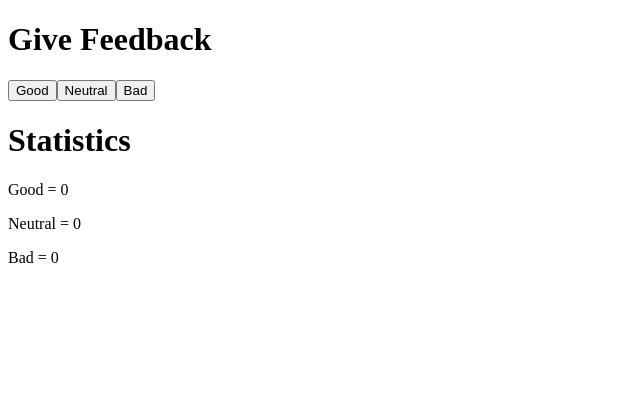
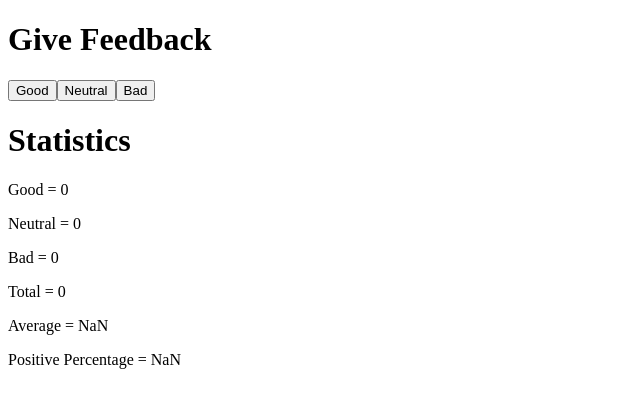
Before and after one commit to bazifabdullah/fullStackOpen, a React (Vite) app in the folder part1/unicafe/: page / in a window 1280 px wide. Shown: the top 408 px of the page, without its empty margins (0-640 px from the left). Built offline with nearby package versions, Linux system fonts and the light colour scheme.

Commit message:
complete exercise 7 of part 1

```diff
--- a/part1/unicafe/src/App.jsx
+++ b/part1/unicafe/src/App.jsx
@@ -31,6 +31,10 @@ const App = () => {
     setBad(bad + 1)
   }
 
+  const total = bad + good + neutral;
+  const positivePercentage = (good / total) * 100;
+  const average = (good - bad) / total;
+
   return (
     <div>
       <Header text="Give Feedback" />
@@ -43,6 +47,10 @@ const App = () => {
       <StatisticsValue text='Good' value={good} />
       <StatisticsValue text='Neutral' value={neutral} />
       <StatisticsValue text='Bad' value={bad} />
+      <StatisticsValue text='Total' value={total} />
+      <StatisticsValue text='Average' value={average} />
+      <StatisticsValue text='Positive Percentage' value={positivePercentage} />
+
     </div>
   )
 }
```
